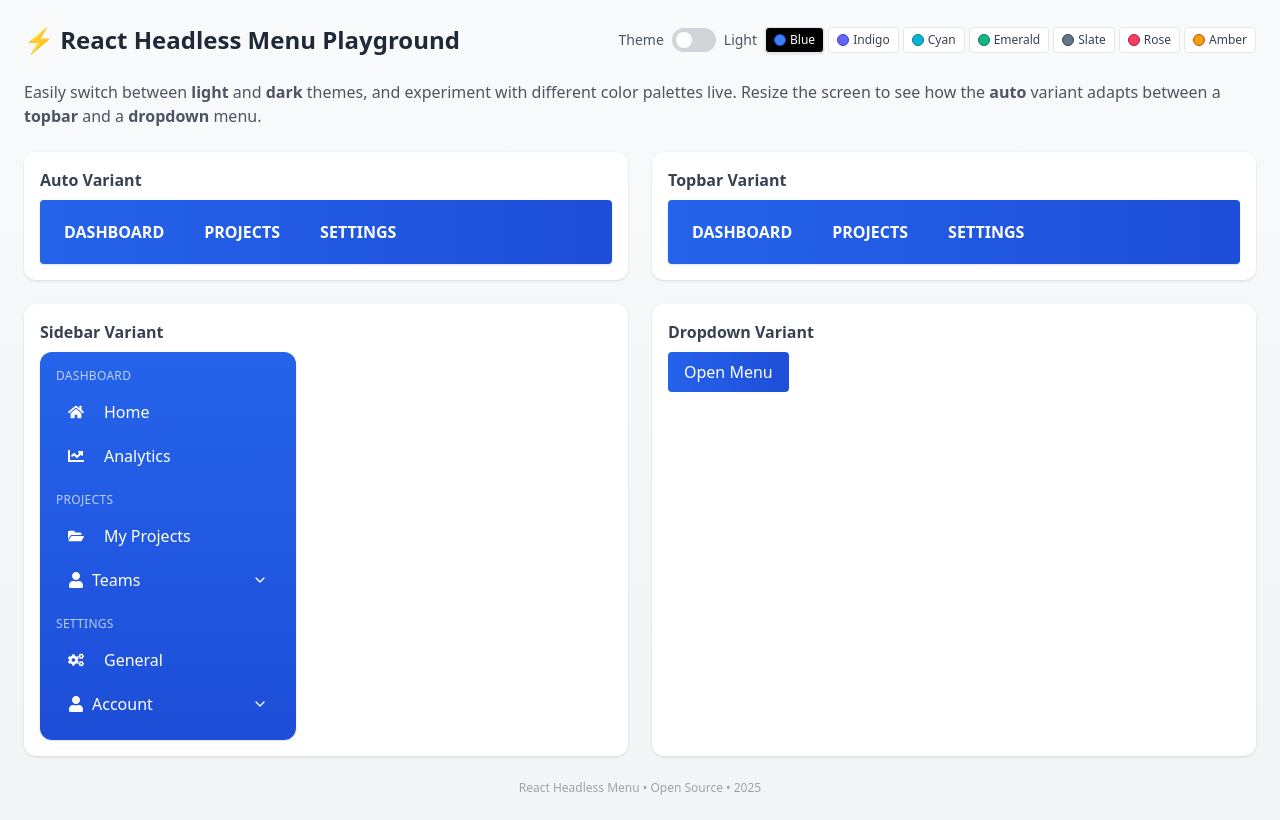
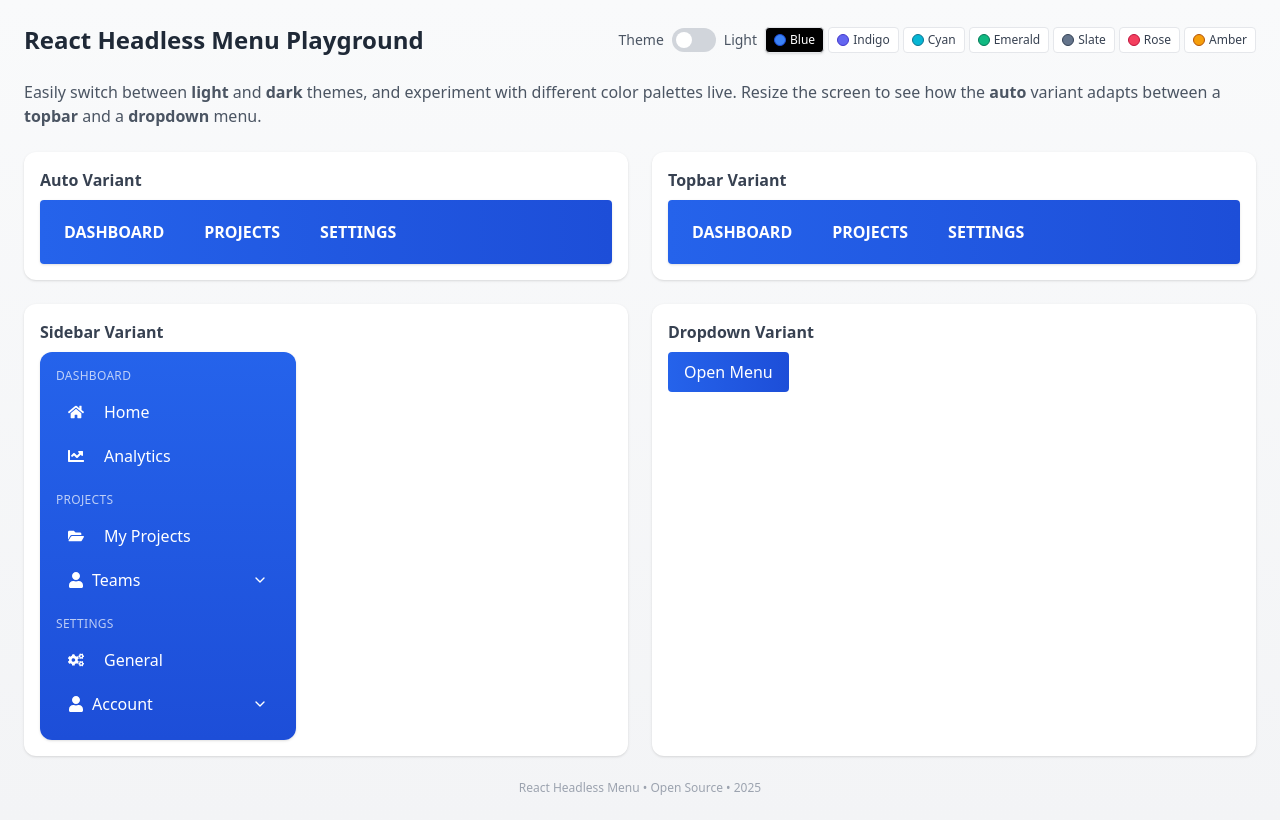
Before and after one commit to jonmatum/react-headless-menu, a React (Vite) app: page / in a window 1280 px wide. Built offline with nearby package versions, Linux system fonts and the light colour scheme.

Commit message:
chore: initial setup
Signed-off-by: Jonatan Mata <jonmatum@gmail.com>

```diff
--- a/playground/App.jsx
+++ b/playground/App.jsx
@@ -18,7 +18,7 @@ export default function App() {
       {/* Header */}
       <header className="w-full max-w-7xl mx-auto flex flex-col md:flex-row md:justify-between md:items-center space-y-4 md:space-y-0">
         <h1 className="text-2xl font-bold text-gray-800 flex items-center gap-2">
-          ⚡ React Headless Menu Playground
+          React Headless Menu Playground
         </h1>
 
         <div className="flex flex-wrap items-center justify-end gap-2">
```
Also changed, not shown: 1 other file (tests, documents, lock files or other folders).
